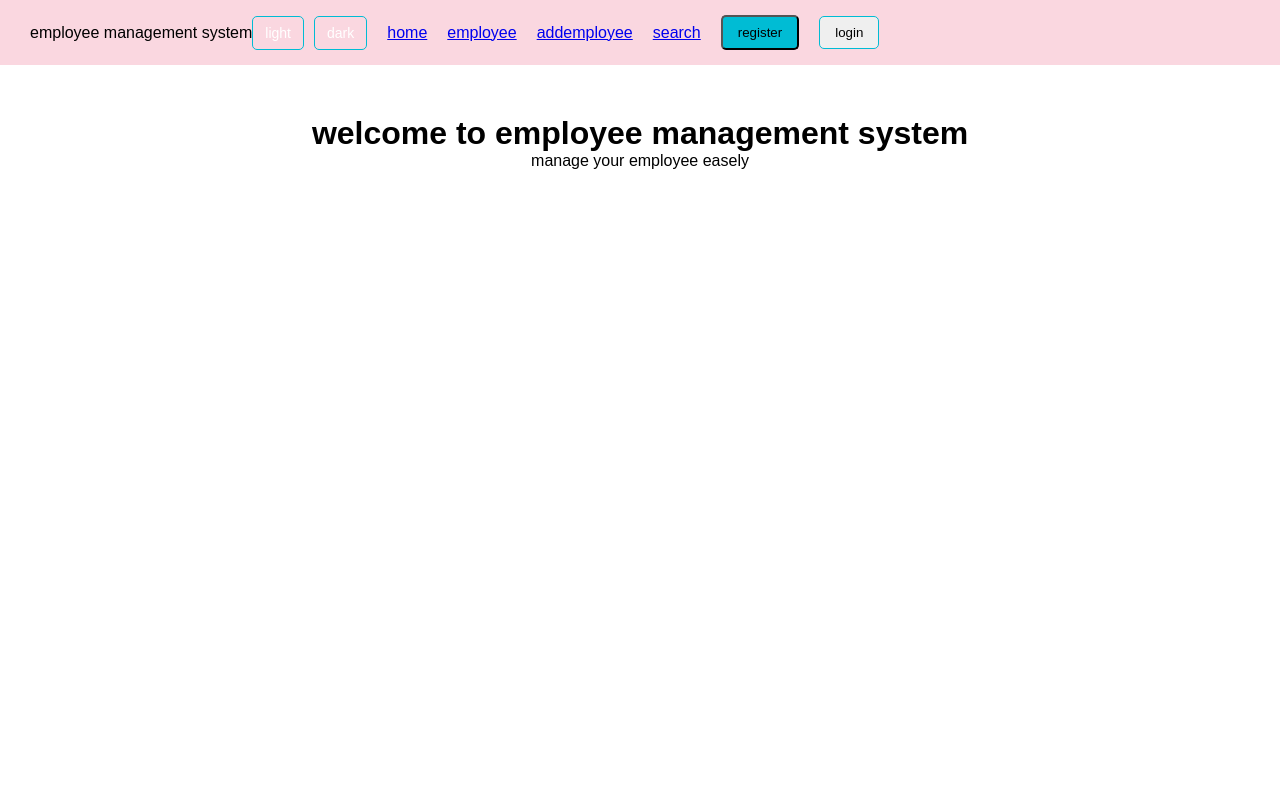
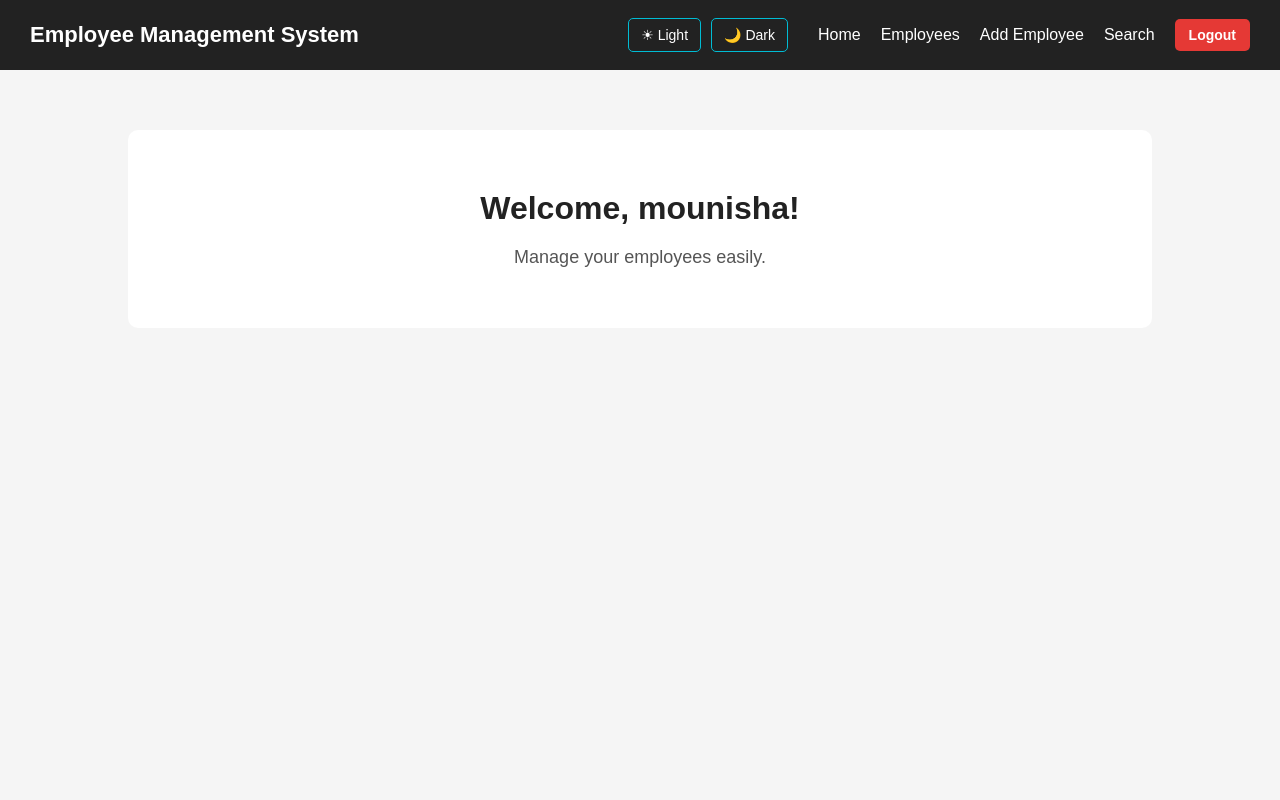
Before and after one commit to mounishakotipalli19/Employee-Management_project, a Flask app: page / in a window 1280 px wide. Run offline with Flask 3, Linux system fonts and the light colour scheme; a user stored in the database is signed in.

Commit message:
Update navbar.html

```diff
--- a/templates/navbar.html
+++ b/templates/navbar.html
@@ -1,156 +1,382 @@
 <!DOCTYPE html>
 <html lang="en">
+
 <head>
+
     <meta charset="UTF-8">
-    <meta name="viewport" content="width=device-width, initial-scale=1.0">
-    <title>employee management</title>
+
+    <meta name="viewport"
+          content="width=device-width, initial-scale=1.0">
+
+    <title>Employee Management System</title>
+
     <style>
-        *{
+
+        /* =========================
+           DEFAULT
+        ========================= */
+
+        * {
             margin: 0;
             padding: 0;
             box-sizing: border-box;
         }
-        body{
-            font-family:arial,sans-serif;
+
+        body {
+            font-family: Arial, sans-serif;
+            min-height: 100vh;
+
+            transition:
+                background-color 0.3s ease,
+                color 0.3s ease;
         }
-        /*navbar*/
-        .navbar{
-            background-color: rgb(250, 215, 224);
-            padding: 15px 30px;
-            display: flex;
-            align-items: center;
-        }
-        /*navigation*/
-        .nav-links{
-            display: flex;
-            align-items: center;
-            list-style: none;
-            gap: 20px;
-        }
-        .nav-links a:hover{
-            color: aqua;
-        }
-        /*login.btn*/
-        .login-btn{
-            border: 1px solid #00bcd4;
-            padding: 8px 15px;
-            border-radius:5px;
-        }
-        .login-btn:hover{
-            background-color: #00bcd4;
-            color:white !important;
-         }
-        /*register button*/
-        .register-btn{
-            background-color: #00bcd4;
-            padding:8px 15px;
-            border-radius: 5px;
-        }
-        .register-button:hover{
-            background-color: #0097a7;
-            color:white !important;
-        }
-        /*content*/
-        .content{
-            padding:50px;
-            text-align: center;
-        }
-        .theme-buttons{
-            display: flex;
-            gap: 10px;
-            margin-right: 20px;
-        }
-        /*------theme buttons-----*/
-        .theme-buttons a{
-            color: white;
-            text-decoration: none;
-            border: 1px solid #00bcd4;
-            padding: 8px 12px;
-            border-radius: 5px;
-            font-size: 14px;
-        }
-        .theme-buttons a:hover{
-            background-color: #00bcd4;
-        }
-        /*---light mode------*/
-        body.light{
+
+
+        /* =========================
+           LIGHT MODE
+        ========================= */
+
+        body.light {
             background-color: #f5f5f5;
             color: #222;
         }
-        body.light.content{
+
+        body.light .content {
             background-color: white;
             color: #222;
         }
-        body.light.content h1{
-            color:#222;
+
+        body.light .content h1 {
+            color: #222;
         }
-        body.light.content p{
+
+        body.light .content p {
             color: #555;
         }
-        /*----dark mode----*/
-        body.dark{
-            background-color: #f5f5f5;
-            color:#222;
+
+
+        /* =========================
+           DARK MODE
+        ========================= */
+
+        body.dark {
+            background-color: #121212;
+            color: white;
         }
-        body.dark.content{
-            background-color: #f5f5f5;
-            color: #222;
+
+        body.dark .content {
+            background-color: #1e1e1e;
+            color: white;
         }
-        body.dark.content h1{
-            background-color: #1e1e1e;
-            color:#222;
+
+        body.dark .content h1 {
+            color: white;
         }
-        body.dark.content p{
-            content:#555;
+
+        body.dark .content p {
+            color: #ddd;
         }
+
+
+        /* =========================
+           NAVBAR
+        ========================= */
+
+        .navbar {
+            background-color: #222;
+
+            padding: 15px 30px;
+
+            display: flex;
+
+            align-items: center;
+
+            min-height: 70px;
+        }
+
+
+        /* =========================
+           LOGO
+        ========================= */
+
+        .logo {
+            color: white;
+
+            font-size: 22px;
+
+            font-weight: bold;
+
+            margin-right: auto;
+        }
+
+
+        /* =========================
+           THEME BUTTONS
+        ========================= */
+
+        .theme-buttons {
+            display: flex;
+
+            gap: 10px;
+
+            margin-right: 30px;
+        }
+
+        .theme-buttons a {
+            color: white;
+
+            text-decoration: none;
+
+            border: 1px solid #00bcd4;
+
+            padding: 8px 12px;
+
+            border-radius: 5px;
+
+            font-size: 14px;
+
+            transition: 0.3s;
+        }
+
+        .theme-buttons a:hover {
+            background-color: #00bcd4;
+        }
+
+
+        /* =========================
+           NAV LINKS
+        ========================= */
+
+        .nav-links {
+            display: flex;
+
+            align-items: center;
+
+            list-style: none;
+
+            gap: 20px;
+        }
+
+        .nav-links a {
+            color: white;
+
+            text-decoration: none;
+
+            font-size: 16px;
+
+            transition: 0.3s;
+        }
+
+        .nav-links a:hover {
+            color: #00bcd4;
+        }
+
+
+        /* =========================
+           LOGOUT BUTTON
+        ========================= */
+
+        .logout-button {
+            background-color: #e53935;
+
+            color: white !important;
+
+            padding: 8px 14px;
+
+            border-radius: 5px;
+
+            text-decoration: none;
+
+            font-size: 14px !important;
+
+            font-weight: bold;
+
+            transition: 0.3s;
+        }
+
+        .logout-button:hover {
+            background-color: #c62828;
+
+            color: white !important;
+        }
+
+
+        /* =========================
+           CONTENT
+        ========================= */
+
+        .content {
+            width: 80%;
+
+            margin: 60px auto;
+
+            padding: 60px 30px;
+
+            border-radius: 10px;
+
+            text-align: center;
+
+            transition: 0.3s;
+        }
+
+
+        .content h1 {
+            margin-bottom: 20px;
+        }
+
+
+        .content p {
+            font-size: 18px;
+        }
+
+
+        /* =========================
+           MOBILE
+        ========================= */
+
+        @media (max-width: 900px) {
+
+            .navbar {
+                flex-wrap: wrap;
+
+                gap: 15px;
+
+                padding: 15px;
+            }
+
+            .logo {
+                width: 100%;
+
+                margin-right: 0;
+
+                text-align: center;
+            }
+
+            .theme-buttons {
+                margin-right: 0;
+            }
+
+            .nav-links {
+                flex-wrap: wrap;
+
+                justify-content: center;
+
+                width: 100%;
+
+                gap: 15px;
+            }
+
+        }
+
     </style>
+
 </head>
-<body>
+
+
+<!-- Flask sends theme = light/dark -->
+
+<body class="{{ theme }}">
+
+
+    <!-- =========================
+         NAVBAR
+    ========================= -->
+
     <nav class="navbar">
+
+
+        <!-- LOGO -->
+
         <div class="logo">
-            employee management system
+            Employee Management System
         </div>
+
+
+        <!-- THEME BUTTONS -->
+
         <div class="theme-buttons">
-            <a href="/set-theme/light">light </a>
-            <a href="/set-theme/dark">dark</a>
+
+            <a href="/set-theme/light">
+                ☀ Light
+            </a>
+
+            <a href="/set-theme/dark">
+                🌙 Dark
+            </a>
+
         </div>
+
+
+        <!-- NAVIGATION -->
+
         <ul class="nav-links">
+
             <li>
-            <a href="/home">
-              home
+                <a href="/">
+                    Home
                 </a>
             </li>
+
             <li>
                 <a href="/employees">
-              employee
+                    Employees
                 </a>
             </li>
+
             <li>
-            <a href="/addemployee">
-              addemployee
+                <a href="/add-employee">
+                    Add Employee
                 </a>
             </li>
+
             <li>
                 <a href="/search">
-              search
+                    Search
                 </a>
             </li>
+
+            <!-- LOGOUT -->
+
             <li>
-            <a href="/registerdemo">
-              <button class="register-btn" type="submit">register</button>
-            </a>
-         </li>
-         <li>
-            <a href="/login">
-              <button class="login-btn" type="submit">login</button>
+                <a href="/logout"
+                   class="logout-button">
+                    Logout
                 </a>
             </li>
 
         </ul>
+
     </nav>
+
+
+    <!-- =========================
+         CONTENT
+    ========================= -->
+
     <div class="content">
-        <h1> welcome to employee management system</h1>
-        <p>manage your employee easely</p>
+
+        {% if fullname %}
+
+            <h1>
+                Welcome, {{ fullname }}!
+            </h1>
+
+        {% else %}
+
+            <h1>
+                Welcome to Employee Management System
+            </h1>
+
+        {% endif %}
+
+
+        <p>
+            Manage your employees easily.
+        </p>
+
     </div>
+
+
 </body>
+
 </html>
```
Lines whose indentation alone changed are shown as unchanged.
